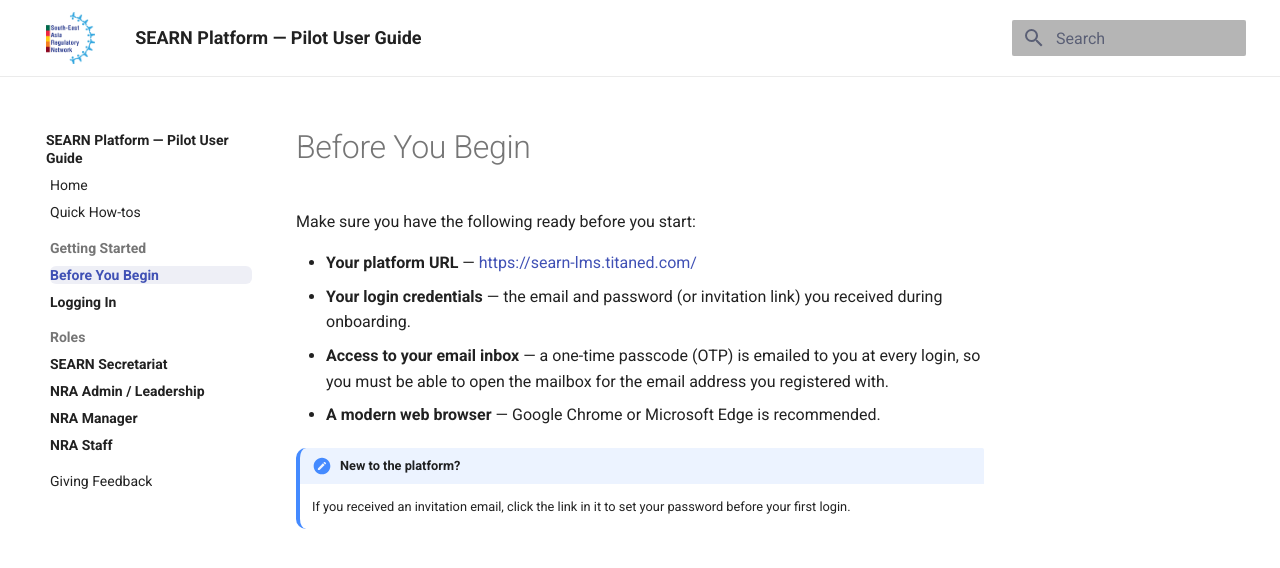
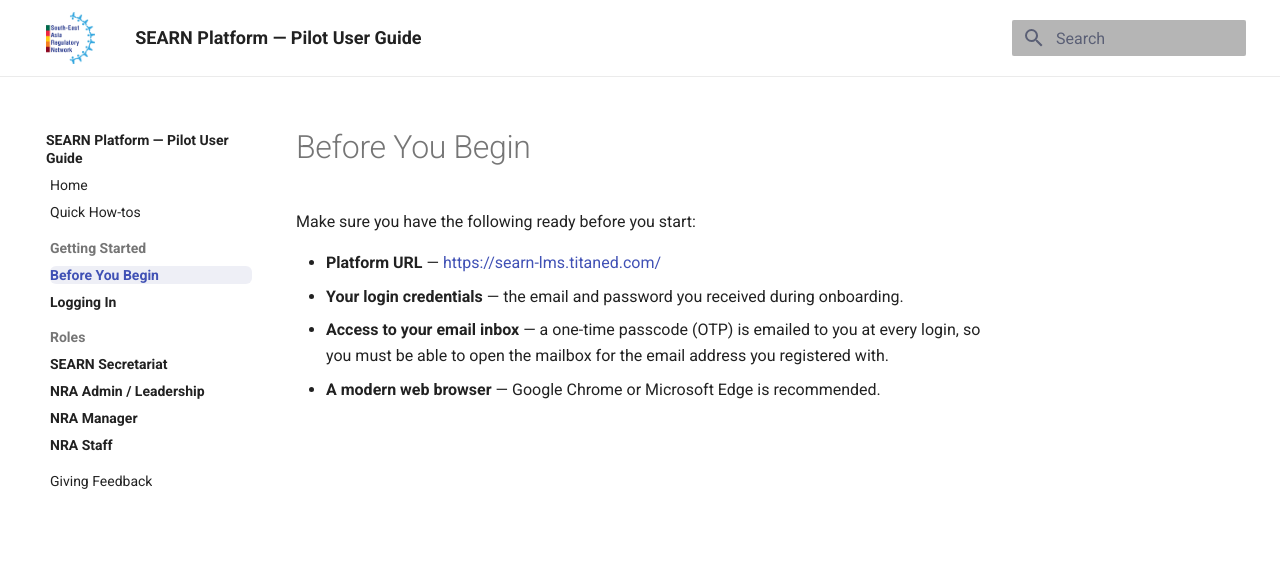
Before and after one commit to TitanEd/searn-lms-docs, an MkDocs documentation site: the page built from docs/before-you-begin.md, in a window 1280 px wide. Shown: the top 568 px of the page. Built offline with MkDocs 1.6.1 and Material for MkDocs 9.7.7, drawn with Linux system fonts in a browser that asks for light colours.

```diff
--- a/docs/before-you-begin.md
+++ b/docs/before-you-begin.md
@@ -2,10 +2,7 @@
 
 Make sure you have the following ready before you start:
 
-- **Your platform URL** — <https://searn-lms.titaned.com/>
-- **Your login credentials** — the email and password (or invitation link) you received during onboarding.
+- **Platform URL** — <https://searn-lms.titaned.com/>
+- **Your login credentials** — the email and password you received during onboarding.
 - **Access to your email inbox** — a one-time passcode (OTP) is emailed to you at every login, so you must be able to open the mailbox for the email address you registered with.
 - **A modern web browser** — Google Chrome or Microsoft Edge is recommended.
-
-!!! note "New to the platform?"
-    If you received an invitation email, click the link in it to set your password before your first login.
```
Also changed, not shown: CLAUDE.md (+19 -13 lines), docs/index.md (+0 -3 lines), docs/logging-in.md (+2 -2 lines), docs/img/Logging In/OTP verification-SEARN-Capacity-Building-Platfom.png (added), docs/img/Logging In/Sign-in-SEARN-Capacity-Building-Platfom.png (added).
